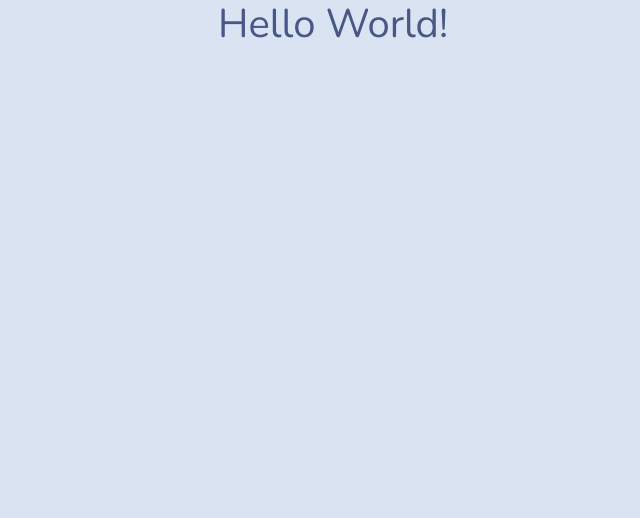
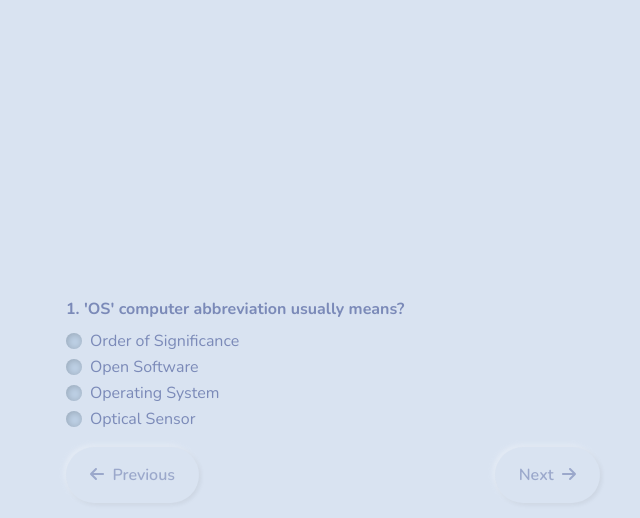
Before and after one commit to Tanvin-Ahmed/quiz-web-app-client, a React (Create React App) app: page /quiz/1 in a window 1280 px wide. Shown: the top 518 px of the page, without its empty margins (307-947 px from the left). Built offline with nearby package versions, Linux system fonts and the light colour scheme.

Commit message:
add quiz Q screen and modify redux

```diff
--- a/src/App.tsx
+++ b/src/App.tsx
@@ -1,11 +1,22 @@
 import React from "react";
 import "./App.css";
+import { BrowserRouter, Routes, Route } from "react-router-dom";
+import { Container } from "react-bootstrap";
+import HomeScreen from "./screen/HomeScreen";
+import QuestionsScreen from "./screen/QuestionsScreen";
 
 function App() {
 	return (
-		<div className="App">
-			<h1>Hello World!</h1>
-		</div>
+		<>
+			<BrowserRouter>
+				<Container>
+					<Routes>
+						<Route path="/" element={<HomeScreen />} />
+						<Route path="/quiz/:questionId" element={<QuestionsScreen />} />
+					</Routes>
+				</Container>
+			</BrowserRouter>
+		</>
 	);
 }
 
--- /dev/null
+++ b/src/app/hooks/reduxHooks.ts
@@ -0,0 +1,5 @@
+import { TypedUseSelectorHook, useDispatch, useSelector } from "react-redux";
+import type { RootState, AppDispatch } from "../store";
+
+export const useAppDispatch = () => useDispatch<AppDispatch>();
+export const useAppSelector: TypedUseSelectorHook<RootState> = useSelector;
--- a/src/app/reducers/quizReducer.ts
+++ b/src/app/reducers/quizReducer.ts
@@ -1,13 +1,22 @@
 import { quizType } from "../actions/quizActions";
 import { quizActionType } from "../types";
 
-export const userAnsReducer = (state: AnswerType[] = [], action: quizType) => {
+const initialState: InitStateForUserAns = {
+	answer: [],
+};
+
+export const userAnsReducer = (state = initialState, action: quizType) => {
 	switch (action.type) {
 		case quizActionType.USER_ANS_GET:
-			return [...state, action.payload];
+			const ans = action.payload;
+			const exist = state.answer.find(a => a.QId === ans.QId);
+			if (exist) {
+				return { answer: state.answer.map(a => (a.QId === ans.QId ? ans : a)) };
+			}
+			return { answer: [...state.answer, action.payload] };
 
 		case quizActionType.USER_ANS_RESET:
-			return [];
+			return initialState;
 
 		default:
 			return state;
--- a/src/app/store.ts
+++ b/src/app/store.ts
@@ -9,7 +9,7 @@ const rootReducer = combineReducers({
 });
 
 const persistConfig = {
-	key: "userAns",
+	key: "answer",
 	storage,
 };
 const persistedReducer = persistReducer(persistConfig, rootReducer);
@@ -17,4 +17,9 @@ const persistedReducer = persistReducer(persistConfig, rootReducer);
 const store = createStore(persistedReducer, composeWithDevTools());
 
 export const persistor = persistStore(store);
+
+export type RootState = ReturnType<typeof store.getState>;
+// Inferred type: {posts: PostsState, comments: CommentsState, users: UsersState}
+export type AppDispatch = typeof store.dispatch;
+
 export default store;
--- /dev/null
+++ b/src/components/FormContainer.tsx
@@ -0,0 +1,16 @@
+import React from "react";
+import { Col, Container, Row } from "react-bootstrap";
+
+const FormContainer = ({ children }: { children: JSX.Element }) => {
+	return (
+		<Container>
+			<Row className="justify-content-md-center">
+				<Col sm={12} md={6}>
+					{children}
+				</Col>
+			</Row>
+		</Container>
+	);
+};
+
+export default FormContainer;
--- /dev/null
+++ b/src/screen/HomeScreen.tsx
@@ -0,0 +1,19 @@
+import React from "react";
+import { Button } from "react-bootstrap";
+import { LinkContainer } from "react-router-bootstrap";
+
+const HomeScreen = () => {
+	return (
+		<div
+			className="d-flex justify-content-center align-items-center flex-column"
+			style={{ height: "100vh" }}
+		>
+			<h1>Welcome to Quiz Competition!</h1>
+			<LinkContainer to={`/quiz/${1}`}>
+				<Button className="btn">Start Quiz</Button>
+			</LinkContainer>
+		</div>
+	);
+};
+
+export default HomeScreen;
--- /dev/null
+++ b/src/screen/QuestionsScreen.tsx
@@ -0,0 +1,112 @@
+import React, { useEffect, useState } from "react";
+import { Form, Button } from "react-bootstrap";
+import { useParams } from "react-router-dom";
+import { LinkContainer } from "react-router-bootstrap";
+import { takeAnsFromUser } from "../app/actions/quizActions";
+import FormContainer from "../components/FormContainer";
+import { questions } from "../utils/questions";
+import { FontAwesomeIcon } from "@fortawesome/react-fontawesome";
+import { faArrowRight, faArrowLeft } from "@fortawesome/free-solid-svg-icons";
+import { useAppDispatch, useAppSelector } from "../app/hooks/reduxHooks";
+
+const QuestionsScreen = () => {
+	const { questionId } = useParams();
+	const dispatch = useAppDispatch();
+	const [question, setQuestion] = useState<QuestionType>({
+		_id: 0,
+		Q: "",
+		options: [],
+	});
+
+	const answer = useAppSelector(state => state.userAns.answer);
+
+	useEffect(() => {
+		const findQuestion = questions.find(q => q._id === Number(questionId));
+		if (findQuestion) setQuestion(findQuestion);
+	}, [questionId]);
+
+	const handleChangeEvent = (
+		e: React.FormEvent<HTMLInputElement>,
+		QId: number
+	) => {
+		const data = {
+			QId,
+			ans: e.currentTarget.value,
+		};
+		dispatch(takeAnsFromUser(data));
+	};
+
+	const handleSubmitAns = (e: React.SyntheticEvent) => {
+		e.preventDefault();
+	};
+	return (
+		<div
+			className="d-flex justify-content-center align-items-center"
+			style={{ height: "100vh" }}
+		>
+			<FormContainer>
+				<Form onSubmit={handleSubmitAns}>
+					<Form.Group>
+						<Form.Label>
+							<strong>{questionId + ". " + question.Q}</strong>
+						</Form.Label>
+						{question.options.map((option, index) => (
+							<Form.Check
+								key={index}
+								type="radio"
+								label={option}
+								value={option}
+								name="option"
+								id={index.toString()}
+								checked={
+									answer.find(
+										a => a.ans === option && a.QId === Number(questionId)
+									)
+										? true
+										: false
+								}
+								onChange={(e: React.FormEvent<HTMLInputElement>) =>
+									handleChangeEvent(e, Number(questionId))
+								}
+							></Form.Check>
+						))}
+					</Form.Group>
+					{Number(questionId) === questions.length ? (
+						<Button className="mt-3" type="submit">
+							Submit
+						</Button>
+					) : (
+						<div className="d-flex justify-content-between align-items-center mt-3">
+							<LinkContainer to={`/quiz/${Number(questionId) - 1}`}>
+								<Button type="button" disabled={Number(questionId) === 1}>
+									<FontAwesomeIcon icon={faArrowLeft} />
+									&nbsp; Previous
+								</Button>
+							</LinkContainer>
+							<LinkContainer
+								aria-disabled={
+									answer.find(a => a.QId === Number(questionId)) ? false : true
+								}
+								to={`/quiz/${Number(questionId) + 1}`}
+							>
+								<Button
+									disabled={
+										answer.find(a => a.QId === Number(questionId))
+											? false
+											: true
+									}
+									type="button"
+								>
+									Next &nbsp;
+									<FontAwesomeIcon icon={faArrowRight} />
+								</Button>
+							</LinkContainer>
+						</div>
+					)}
+				</Form>
+			</FormContainer>
+		</div>
+	);
+};
+
+export default QuestionsScreen;
--- a/src/utils/questions.ts
+++ b/src/utils/questions.ts
@@ -54,26 +54,26 @@ export const questions = [
 export const correctAns = [
 	{
 		QId: 1,
-		ans: 3,
+		ans: "Operating System",
 	},
 	{
 		QId: 2,
-		ans: 2,
+		ans: "Animation/movie file",
 	},
 	{
 		QId: 3,
-		ans: 3,
+		ans: "Animation/movie file",
 	},
 	{
 		QId: 4,
-		ans: 2,
+		ans: "Field",
 	},
 	{
 		QId: 5,
-		ans: 2,
+		ans: "David Filo & Jerry Yang",
 	},
 	{
 		QId: 6,
-		ans: 1,
+		ans: "Database",
 	},
 ];
```
Also changed, not shown: package.json (+8 -0 lines), src/type.d.ts (+6 -2 lines), 1 other file (tests, documents, lock files or other folders).
